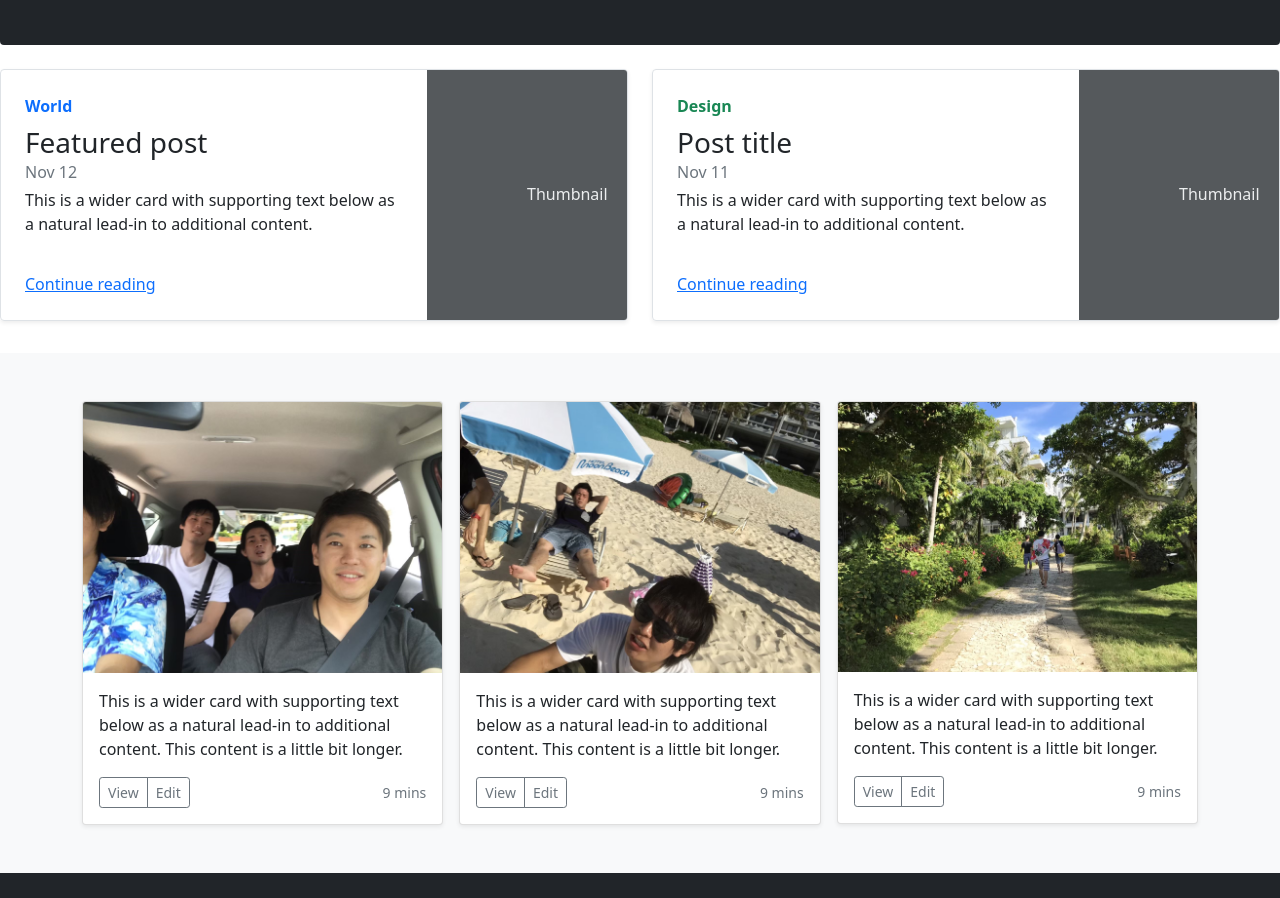
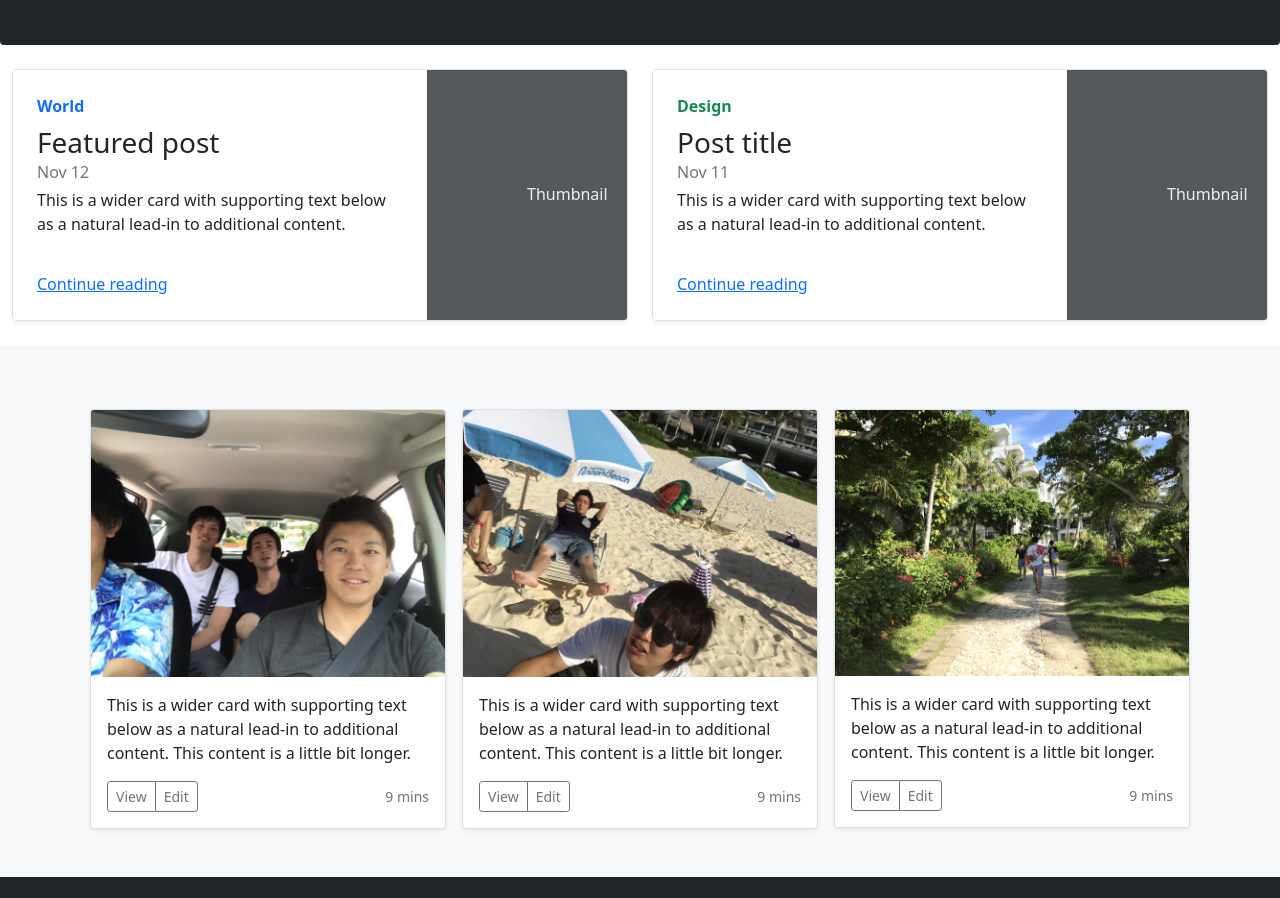
Before and after one commit to naitoyuma3230/bootstrap-template, a plain HTML site: page index.html in a window 1280 px wide. Shown: the part 426-1324 px from the top of the page. Drawn offline with nearby package versions, Linux system fonts and the light colour scheme.

Commit message:
margin-0

```diff
--- a/index.html
+++ b/index.html
@@ -116,7 +116,7 @@
 					</p>
 				</div>
 			</div>
-			<div class="row mb-2">
+			<div class="row m-0">
 				<div class="col-md-6">
 					<div
 						class="row g-0 border rounded overflow-hidden flex-md-row mb-4 shadow-sm h-md-250 position-relative"
@@ -184,7 +184,7 @@
 			</div>
 			<div class="album py-5 bg-light">
 				<div class="container">
-					<div class="row row-cols-1 row-cols-sm-2 row-cols-md-3 g-3">
+					<div class="row m-0 row-cols-1 row-cols-sm-2 row-cols-md-3 g-3">
 						<div class="col">
 							<div class="card shadow-sm">
 								<img
```
